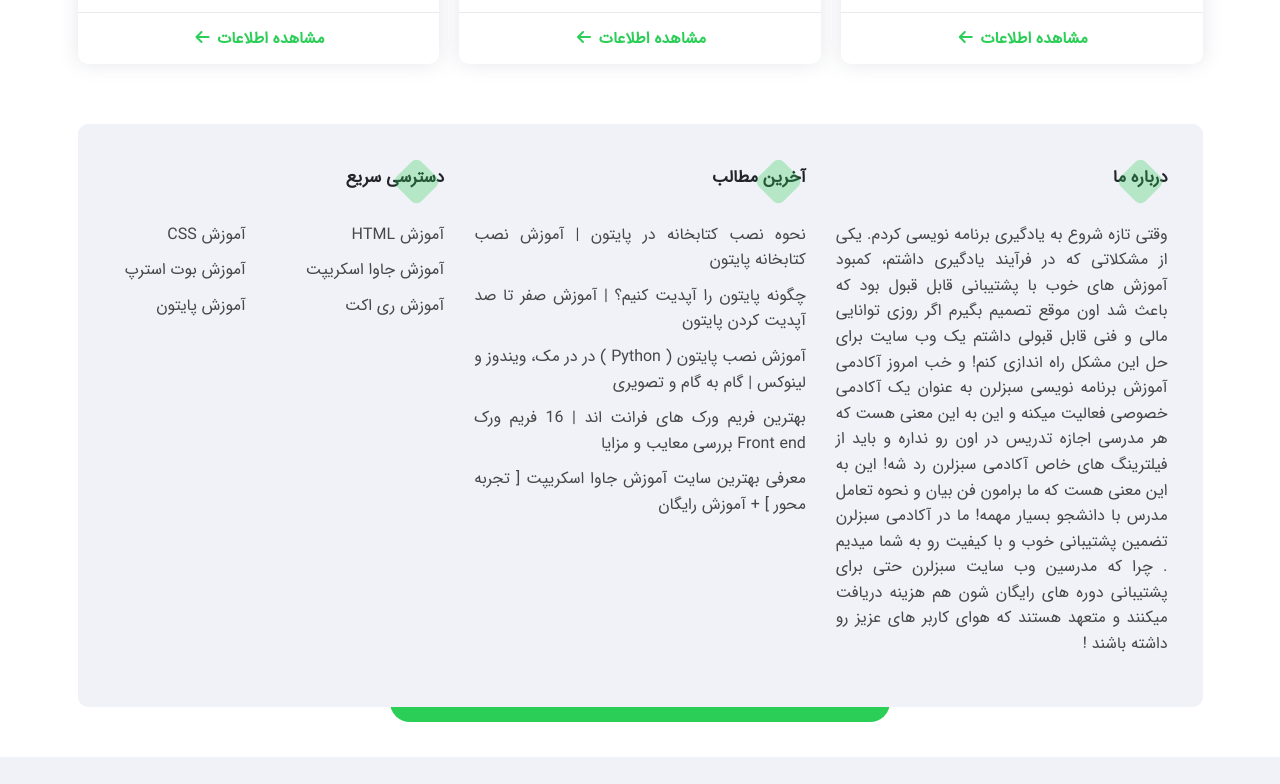
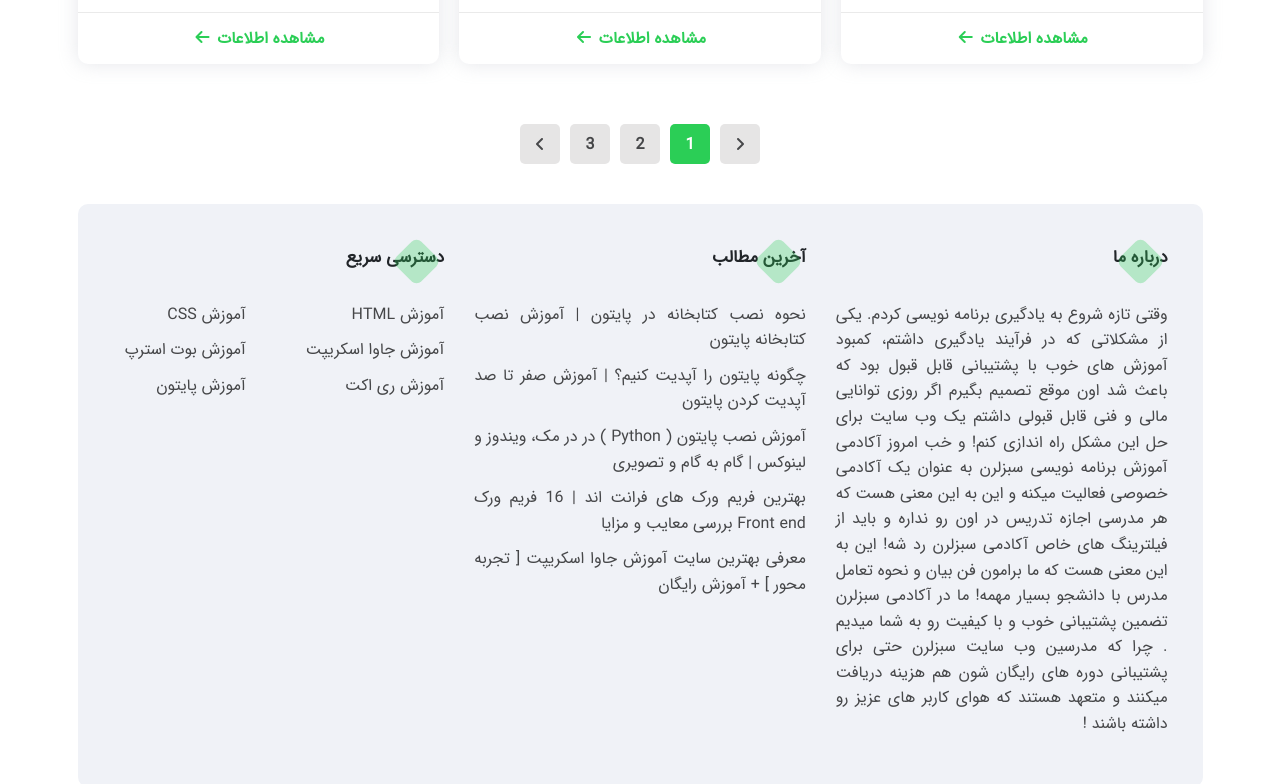
Before and after one commit to oos-amin/sabzlearn, a plain HTML site: page category.html in a window 1280 px wide. Shown: the part 1074-1858 px from the top of the page. Drawn offline with Linux system fonts and the light colour scheme.

Commit message:
feat: add pagination for category

```diff
--- a/category.html
+++ b/category.html
@@ -517,8 +517,36 @@
         </div>
       </section>
 
-      <!-- Courses Pagination -->
-      <section class="courses-pagination"></section>
+      <!-- Pagination -->
+      <section class="pagination">
+        <div class="container">
+          <div class="pagination-container">
+            <ul class="pagination-list">
+              <li class="pagination-item">
+                <a href="#" class="pagination-link">
+                  <i class="fa-solid fa-angle-right"></i>
+                </a>
+              </li>
+              <li class="pagination-item">
+                <a href="#" class="pagination-link pagination-link--active"
+                  >1</a
+                >
+              </li>
+              <li class="pagination-item">
+                <a href="#" class="pagination-link">2</a>
+              </li>
+              <li class="pagination-item">
+                <a href="#" class="pagination-link">3</a>
+              </li>
+              <li class="pagination-item">
+                <a href="#" class="pagination-link">
+                  <i class="fa-solid fa-angle-left"></i>
+                </a>
+              </li>
+            </ul>
+          </div>
+        </div>
+      </section>
     </main>
 
     <!-- Footer -->
--- a/css/category.css
+++ b/css/category.css
@@ -5,6 +5,7 @@
 @import "top-bar.css";
 @import "nav.css";
 @import "course-box.css";
+@import "pagination.css";
 @import "footer.css";
 
 /* ================ Main ================ */
--- /dev/null
+++ b/css/pagination.css
@@ -0,0 +1,36 @@
+.pagination {
+  margin: 4rem 0;
+}
+
+.pagination-container {
+  display: flex;
+  justify-content: center;
+  align-items: center;
+}
+
+.pagination-list {
+  display: flex;
+  gap: 1rem;
+}
+
+.pagination-link {
+  display: flex;
+  justify-content: center;
+  align-items: center;
+  width: 4rem;
+  height: 4rem;
+  background-color: #e6e5e5;
+  border-radius: 0.5rem;
+  font-weight: bold;
+  transition: all 400ms ease;
+}
+
+.pagination-link:hover {
+  color: #fff;
+  background-color: var(--primary-color);
+}
+
+.pagination-link--active {
+  color: #fff;
+  background-color: var(--primary-color);
+}
```
